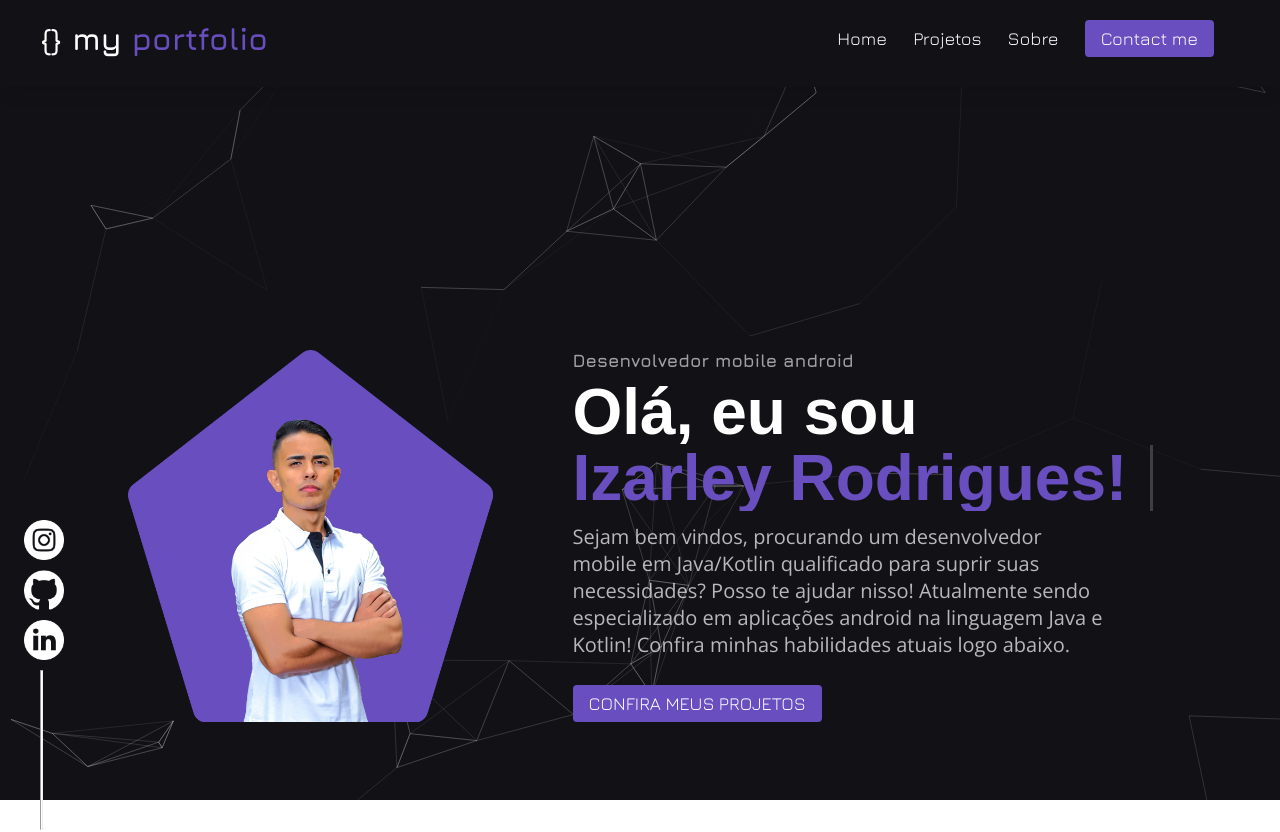
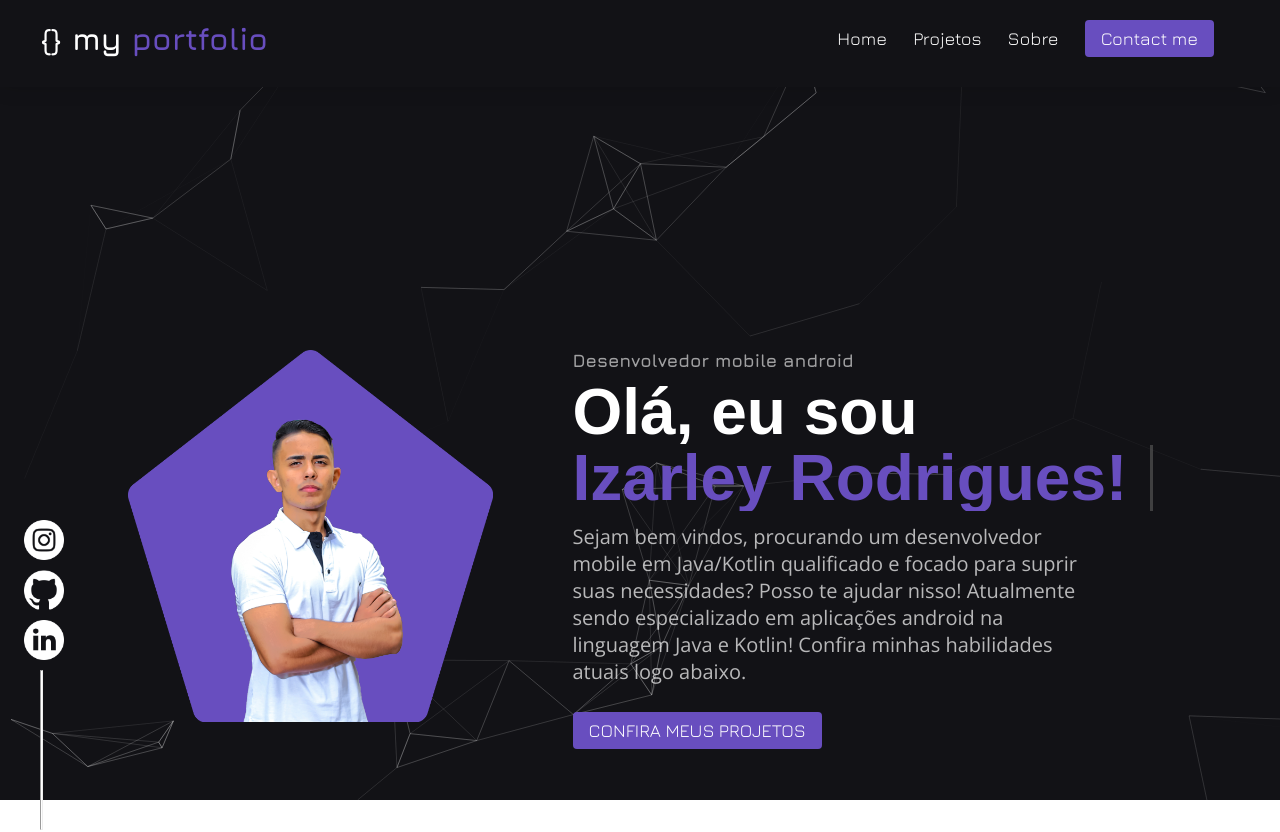
Before and after one commit to devizarley/Portfolio, a React (Vite) app: page / in a window 1280 px wide. Shown: the top 832 px of the page. Built offline with nearby package versions, Linux system fonts and the light colour scheme; a web font is replaced by a local one.

Commit message:
Update Main.jsx

```diff
--- a/src/Components/Main.jsx
+++ b/src/Components/Main.jsx
@@ -21,9 +21,10 @@ function Main() {
           </div>
           <p>
             Sejam bem vindos, procurando um desenvolvedor mobile em Java/Kotlin
-            qualificado para suprir suas necessidades? Posso te ajudar nisso!
-            Atualmente sendo especializado em aplicações android na linguagem
-            Java e Kotlin! Confira minhas habilidades atuais logo abaixo.
+            qualificado e focado para suprir suas necessidades? Posso te ajudar
+            nisso! Atualmente sendo especializado em aplicações android na
+            linguagem Java e Kotlin! Confira minhas habilidades atuais logo
+            abaixo.
           </p>
           <Button button="CONFIRA MEUS PROJETOS"></Button>
         </div>
```
